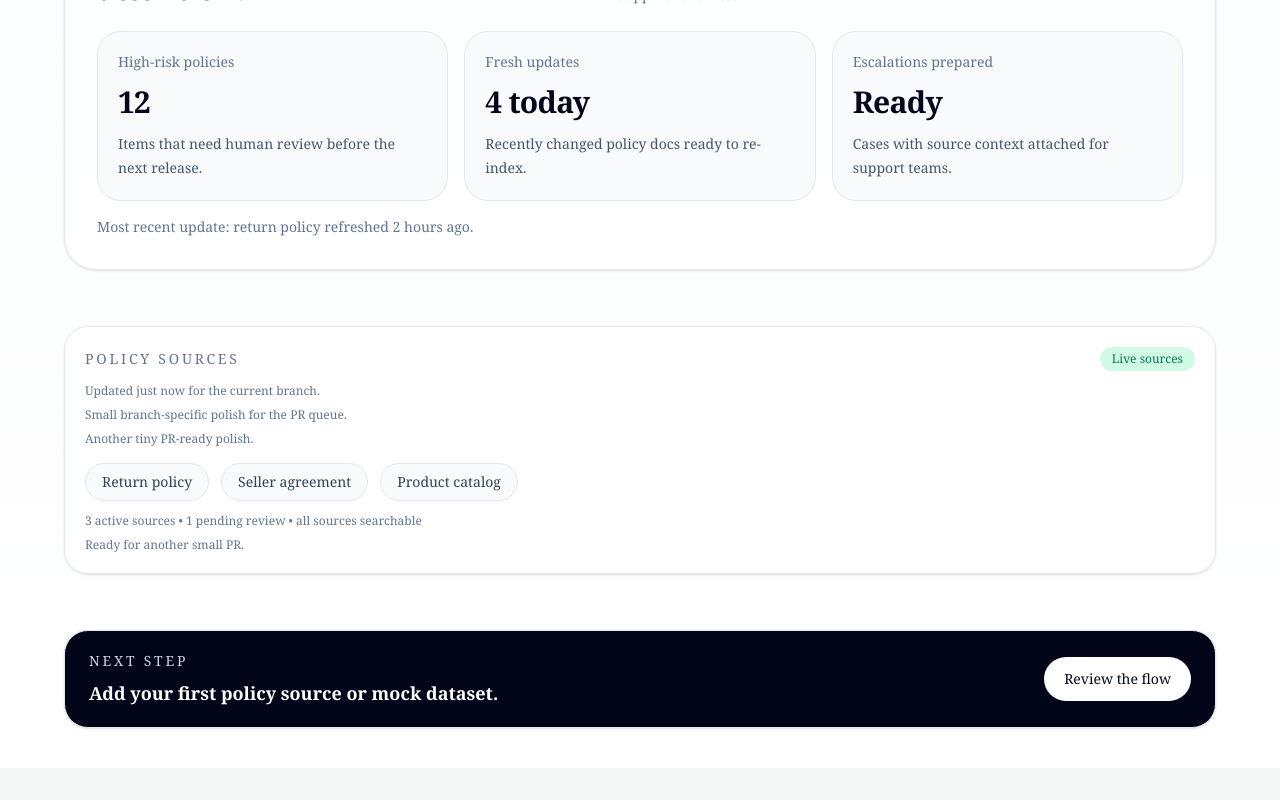
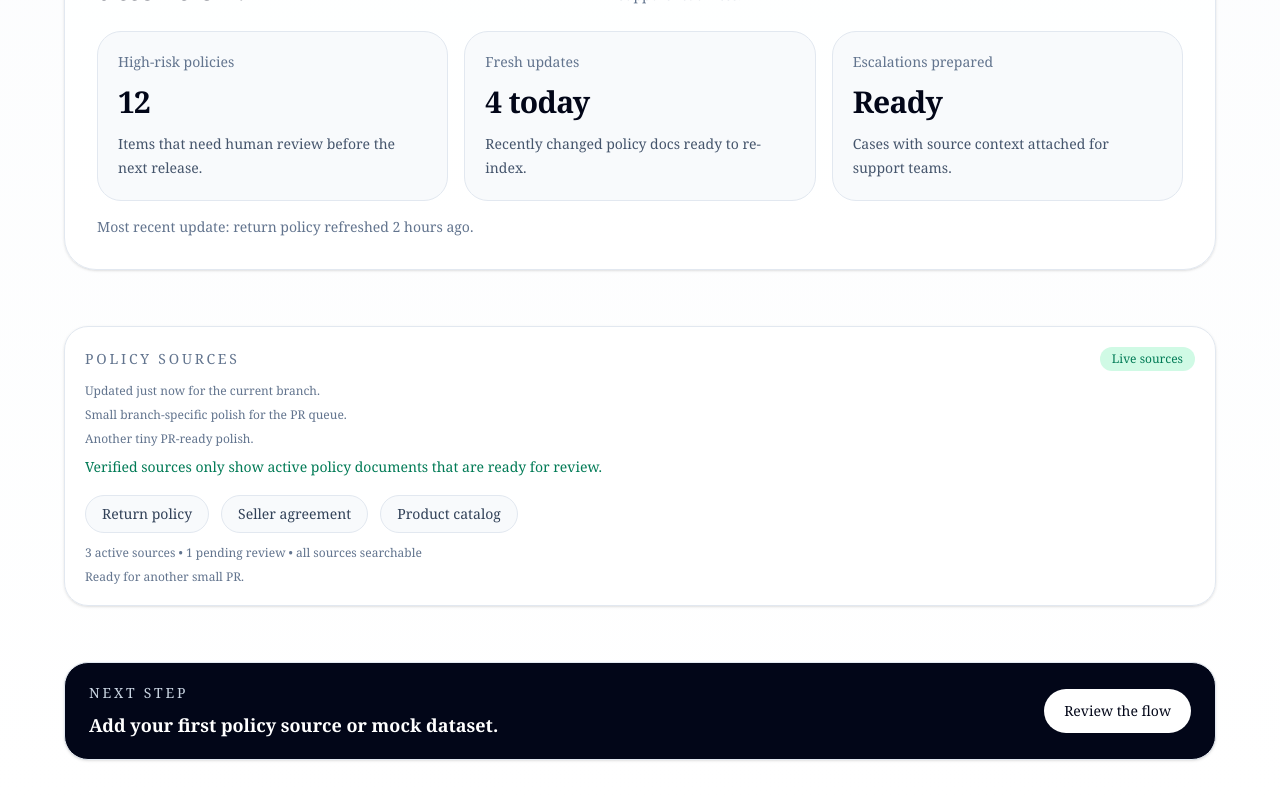
Before and after one commit to kalviumcommunity/PolicyLens, a Next.js app in the folder frontend/: page / in a window 1280 px wide. Shown: the part 1144-1944 px from the top of the page. Before the commit the page ends 1912 px from the top, so only its background shows below. Built offline with nearby package versions, Linux system fonts and the light colour scheme.

Commit message:
Add verified sources callout

```diff
--- a/frontend/app/page.tsx
+++ b/frontend/app/page.tsx
@@ -174,6 +174,9 @@ export default function Home() {
           <p className="mt-2 text-xs text-slate-500 dark:text-slate-400">
             Another tiny PR-ready polish.
           </p>
+          <p className="mt-2 text-sm leading-6 text-emerald-700 dark:text-emerald-300">
+            Verified sources only show active policy documents that are ready for review.
+          </p>
           <div className="mt-4 flex flex-wrap gap-3">
             <span className="rounded-full border border-slate-200 bg-slate-50 px-4 py-2 text-sm text-slate-700 dark:border-slate-800 dark:bg-slate-900 dark:text-slate-200">
               Return policy
```
